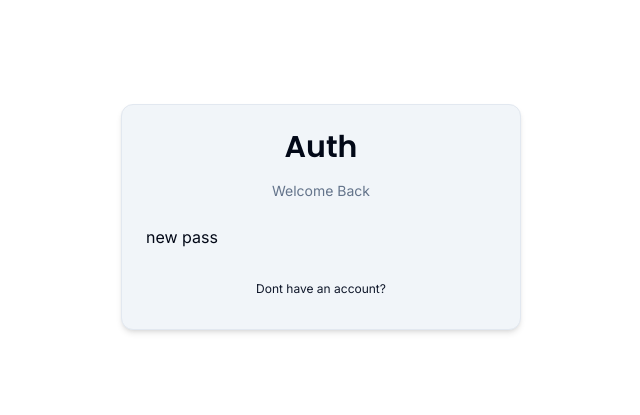
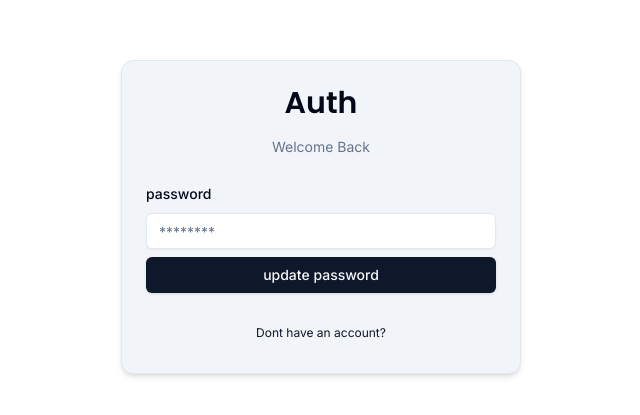
Before and after one commit to Yanuarprayoga9/NEXTAUTH-V5, a Next.js app: page /auth/new-password in a window 1280 px wide. Shown: the part 183-598 px from the top of the page, without its empty margins (319-959 px from the left). Built offline with nearby package versions, Linux system fonts and the light colour scheme.

Commit message:
new pass form

```diff
--- a/components/auth/new-password.tsx
+++ b/components/auth/new-password.tsx
@@ -1,15 +1,93 @@
+"use client";
 import React from "react";
+import * as z from "zod";
 import { CardWrapper } from "./card-wrapper";
+import { NewPasswordSchema } from "@/schemas";
+import { useForm } from "react-hook-form";
+import { zodResolver } from "@hookform/resolvers/zod";
+import { useState, useTransition } from "react";
+import {
+  Form,
+  FormControl,
+  FormField,
+  FormItem,
+  FormLabel,
+  FormMessage,
+} from "@/components/ui/form";
+import { Button } from "../ui/button";
+import { Input } from "../ui/input";
+import { newPassword } from "@/actions/new-password";
+import { useSearchParams } from "next/navigation";
+import { FormError } from "../form-error";
+import { FormSuccess } from "../form-success";
 
 const NewPassword = () => {
+  const [isPending, startTransition] = useTransition();
+  const searchParams = useSearchParams();
+  const [error, setError] = useState<string | undefined>("");
+  const [success, setSuccess] = useState<string | undefined>("");
+  const token = searchParams.get("token");
+
+  const form = useForm<z.infer<typeof NewPasswordSchema>>({
+    resolver: zodResolver(NewPasswordSchema),
+    defaultValues: {
+      password: "",
+    },
+  });
+  const onSubmit = (values: z.infer<typeof NewPasswordSchema>) => {
+    setError("");
+    setSuccess("");
+    startTransition(() => {
+      newPassword(values, token)
+        .then((data) => {
+          if (data?.error) {
+            setError(data.error);
+            // form.reset();
+          }
+          if (data?.success) {
+            setSuccess(data.success);
+            // form.reset();
+          }
+        })
+        .catch((error) => {
+          // ... handle errors here
+          setError(error.message);
+        });
+    });
+  };
   return (
     <CardWrapper
       headerLabel="Welcome Back"
       backButtonLabel="Dont have an account?"
       backButtonHref="/auth/register"
-
     >
-        new pass
+      <Form {...form}>
+        <form onSubmit={form.handleSubmit(onSubmit)}>
+          <FormField
+            control={form.control}
+            name="password"
+            render={({ field }) => (
+              <FormItem>
+                <FormLabel>password</FormLabel>
+                <FormControl>
+                  <Input
+                    disabled={isPending}
+                    className="bg-white"
+                    {...field}
+                    placeholder="********"
+                  />
+                </FormControl>
+                <Button disabled={isPending} className="w-full" type="submit">
+                  update password
+                </Button>
+                <FormMessage />
+              </FormItem>
+            )}
+          ></FormField>
+          <FormError message={error} />
+          <FormSuccess message={success} />
+        </form>
+      </Form>
     </CardWrapper>
   );
 };
```
